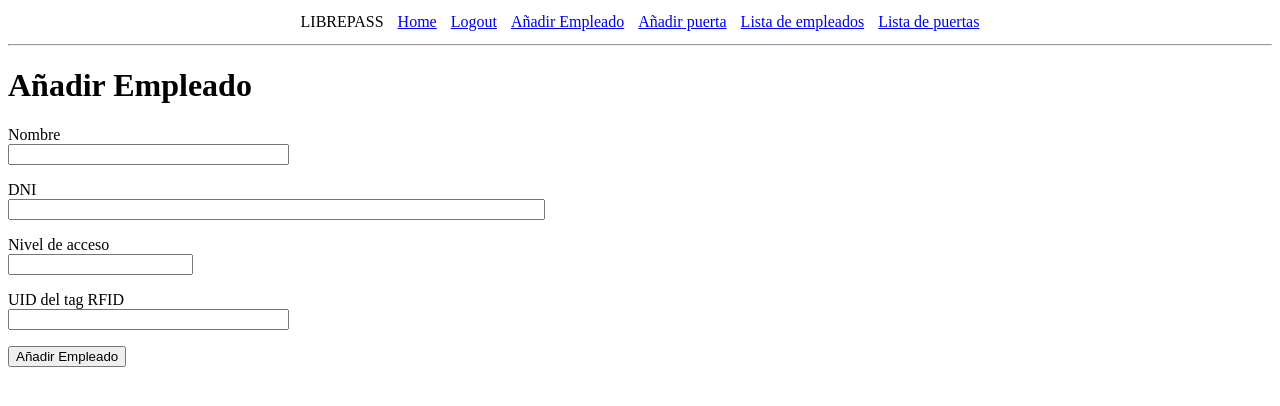
After one commit to KrappRamiro/librepass, a Flask app: page /add_empleado in a window 1280 px wide. The commit adds this page. Shown: the top 406 px of the page. Run offline with Flask 2, Linux system fonts and the light colour scheme; the visitor is signed in with stand-in values (Sample User, id 1).

Commit message:
added empleados, puertas, edits and deletes

```diff
--- a/webapp/db_models.py
+++ b/webapp/db_models.py
@@ -40,6 +40,7 @@ class Empleado(db.Model):
     nombre = db.Column(db.String(128), nullable=False)
     dni = db.Column(db.String(20), nullable=False)
     nivel_acceso = db.Column(db.Integer(), nullable=False)
+    rfid = db.Column(db.String(40), unique=True)
     # backref es una forma simple de darle una nueva propiedad a la clase Acceso. O sea, yo podria acceder al Empleado haciendo Acceso.loQueHayaPuestoEnBackref https://stackoverflow.com/a/44538989/15965186
     '''
     For a one-to-many relationship, a db.relationship field is normally defined on the "one" side, and is used as a convenient way to get access to the "many".
@@ -51,12 +52,19 @@ class Empleado(db.Model):
     def __repr__(self):
         return '<Empleado: {}>'.format(self.nombre)
 
+class Puerta(db.Model):
+    id = db.Column(db.Integer(), primary_key=True)
+    nivel_seguridad = db.Column(db.Integer(), nullable=False)
+    nota = db.Column(db.String(), nullable=True)
+    accesos = db.relationship('Acceso', backref="puerta", lazy="dynamic")
 
 class Acceso(db.Model):
     id = db.Column(db.Integer(), primary_key=True)
     timestamp = db.Column(db.DateTime(), nullable=False,
                           index=True, default=datetime.utcnow)
+    autorizado = db.Column(db.Boolean(), nullable=False)
     empleado_id = db.Column(db.Integer, db.ForeignKey("empleado.id"))
+    puerta_id = db.Column(db.Integer, db.ForeignKey("puerta.id"))
 
     def __repr__(self):
-        return '<Acceso: {}>'.format(self.timestamp)
+        return f'<Acceso: id: {self.id},\t timestamp: {self.timestamp},\t empleado: {self.empleado_id},\t puerta: {self.puerta}>'
--- a/webapp/forms.py
+++ b/webapp/forms.py
@@ -1,5 +1,6 @@
+from tokenize import String
 from flask_wtf import FlaskForm
-from wtforms import StringField, PasswordField, BooleanField, SubmitField
+from wtforms import StringField, PasswordField, BooleanField, SubmitField, IntegerField
 from wtforms.validators import DataRequired, ValidationError, Email, EqualTo
 from webapp.db_models import User
 
@@ -18,16 +19,50 @@ class RegistrationForm(FlaskForm):
     email = StringField('Email', validators=[DataRequired(), Email()])
     password = PasswordField('Password', validators=[DataRequired()])
     password2 = PasswordField('Repeat Password', validators=[
-                               DataRequired(), EqualTo('password')])
-    submit=SubmitField('Register')
+        DataRequired(), EqualTo('password')])
+    submit = SubmitField('Register')
 
     def validate_username(self, username):
         # Query the database to see if an username with the name introduced already exists
         user = User.query.filter_by(username=username.data).first()
         if user is not None:
             raise ValidationError('Please use a different username')
+
     def validate_email(self, email):
         # Query the database to see if the email is already in use
         email = User.query.filter_by(email=email.data).first()
         if email is not None:
             raise ValidationError('Please use a different email')
+
+
+class AddEmpleadoForm(FlaskForm):
+    nombre = StringField('Nombre', validators=[DataRequired()])
+    dni = StringField('DNI', validators=[DataRequired()])
+    nivel_acceso = IntegerField('Nivel de acceso', validators=[DataRequired()])
+    rfid = StringField('UID del tag RFID', validators=[DataRequired()])
+    submit = SubmitField('Añadir Empleado')
+
+
+class AddPuertaForm(FlaskForm):
+    nivel_seguridad = IntegerField(
+        'Nivel de seguridad', validators=[DataRequired()])
+    nota = StringField()
+    submit = SubmitField('Añadir Puerta')
+
+
+class ConfirmForm(FlaskForm):
+    submit = SubmitField('Confirmar')
+
+
+class EditEmpleadoForm(FlaskForm):
+    nombre = StringField('Nombre', validators=[DataRequired()])
+    dni = StringField('DNI', validators=[DataRequired()])
+    nivel_acceso = IntegerField('Nivel de acceso', validators=[DataRequired()])
+    rfid = StringField('UID del tag RFID', validators=[DataRequired()])
+    submit = SubmitField('Editar Empleado')
+
+class EditPuertaForm(FlaskForm):
+    nivel_seguridad = IntegerField(
+        'Nivel de seguridad', validators=[DataRequired()])
+    nota = StringField()
+    submit = SubmitField('Editar Puerta')
--- a/webapp/routes.py
+++ b/webapp/routes.py
@@ -1,10 +1,11 @@
+from re import A
 from webapp import app
 from webapp import db
 from flask import render_template, request, jsonify, redirect, url_for, flash
 from flask_login import current_user, login_user, logout_user, login_required
 from werkzeug.urls import url_parse
-from webapp.forms import LoginForm, RegistrationForm
-from webapp.db_models import User, Acceso
+from webapp.forms import AddEmpleadoForm, AddPuertaForm, ConfirmForm, EditEmpleadoForm, EditPuertaForm, LoginForm, RegistrationForm
+from webapp.db_models import Puerta, User, Acceso, Empleado
 
 
 @app.route('/')
@@ -48,16 +49,183 @@ def logout():
     logout_user()
     return redirect(url_for('index'))
 
+
 @app.route('/register', methods=['GET', 'POST'])
 def register():
     if current_user.is_authenticated:
         return redirect(url_for('index'))
     form = RegistrationForm()
     if form.validate_on_submit():
-        user = User(username = form.username.data, email=form.email.data)
+        user = User(username=form.username.data, email=form.email.data)
         user.set_password(form.password.data)
         db.session.add(user)
         db.session.commit()
         flash('Congratulations, you are now a registered user!')
         return redirect(url_for('login'))
     return render_template('register.html', title='Register', form=form)
+
+
+@app.route('/add_empleado', methods=['GET', 'POST'])
+def add_empleado():
+    form = AddEmpleadoForm()
+    if form.validate_on_submit():
+        empleado = Empleado(
+            nombre=form.nombre.data,
+            dni=form.dni.data,
+            nivel_acceso=form.nivel_acceso.data,
+            rfid=form.rfid.data
+        )
+        db.session.add(empleado)
+        db.session.commit()
+        flash(f'Agregado al empleado {form.nombre.data}')
+        return redirect(url_for('add_empleado'))
+    return render_template('add_empleado.html', title='Añadir Empleado', form=form)
+
+
+@app.route('/add_puerta/', methods=['GET', 'POST'])
+def add_puerta():
+    form = AddPuertaForm()
+    if form.validate_on_submit():
+        puerta = Puerta(
+            nivel_seguridad=form.nivel_seguridad.data,
+            nota=form.nota.data
+        )
+        db.session.add(puerta)
+        db.session.commit()
+        flash(
+            f'Agregada la puerta con la nota {form.nota.data}, y el nivel de seguridad {form.nivel_seguridad.data}')
+        return redirect(url_for('add_puerta'))
+    return render_template('add_puerta.html', title='Añadir Puerta', form=form)
+
+
+@app.route('/see_empleados')
+def see_empleados():
+    empleados = Empleado.query.all()
+    return render_template('see_empleados.html', title="Lista de Empleados", empleados=empleados)
+
+
+@app.route('/see_puertas')
+def see_puertas():
+    puertas = Puerta.query.all()
+    return render_template('see_puertas.html', title="Lista de Empleados", puertas=puertas)
+
+#----------------- Delete urls ------------------#
+
+@app.route('/delete_empleado/<int:id>', methods=['GET', 'POST'])
+def delete_empleado(id):
+    empleado = Empleado.query.filter_by(id=id).first()
+    form = ConfirmForm()
+    if form.validate_on_submit():
+        #Borrar al empleado
+        db.session.delete(empleado)
+        db.session.commit()
+        flash(
+            f'Borrado al empleado'
+        )
+        return redirect(url_for('see_empleados'))
+    return render_template('delete_empleado.html', title="Borrar empleado", form=form, empleado=empleado)
+
+@app.route('/delete_puerta/<int:id>', methods=['GET', 'POST'])
+def delete_puerta(id):
+    puerta = Puerta.query.filter_by(id=id).first()
+    form = ConfirmForm()
+    if form.validate_on_submit():
+        #Borrar la puerta
+        db.session.delete(puerta)
+        db.session.commit()
+        flash(
+            f'Borrada la puerta'
+        )
+        return redirect(url_for('see_puertas'))
+    return render_template('delete_puerta.html', title="Borrar puerta", form=form, puerta=puerta)
+
+
+
+#----------------- Edit urls ------------------#
+
+@app.route('/editar_empleado/<int:id>', methods=['GET', 'POST'])
+def editar_empleado(id):
+    form = EditEmpleadoForm()
+    empleado_a_editar = Empleado.query.filter_by(id=id).first()
+    if form.validate_on_submit():
+        empleado_a_editar.nombre = form.nombre.data
+        empleado_a_editar.dni = form.dni.data
+        empleado_a_editar.nivel_acceso = form.nivel_acceso.data
+        empleado_a_editar.rfid = form.rfid.data
+        db.session.add(empleado_a_editar)
+        db.session.commit()
+        flash('Your changes have been saved.')
+        return redirect(url_for('see_empleados'))
+    elif request.method == 'GET':
+        form.nombre.data = empleado_a_editar.nombre
+        form.dni.data = empleado_a_editar.dni
+        form.nivel_acceso.data = empleado_a_editar.nivel_acceso
+        form.rfid.data = empleado_a_editar.rfid
+    return render_template('editar_empleado.html', title='Editar Empleado',
+                           form=form)
+
+
+@app.route('/editar_puerta/<int:id>', methods=['GET', 'POST'])
+def editar_puerta(id):
+    form = EditPuertaForm()
+    puerta_a_editar = Puerta.query.filter_by(id=id).first()
+    if form.validate_on_submit():
+        puerta_a_editar.nivel_seguridad = form.nivel_seguridad.data
+        puerta_a_editar.nota = form.nota.data
+        db.session.add(puerta_a_editar)
+        db.session.commit()
+        flash('Your changes have been saved.')
+        return redirect(url_for('see_puertas'))
+    elif request.method == 'GET':
+        form.nota.data = puerta_a_editar.nota
+        form.nivel_seguridad.data = puerta_a_editar.nivel_seguridad
+    return render_template('editar_puerta.html', title='Editar Puerta',
+                           form=form)
+
+
+# ------------------- API ROUTES ----------------------- #
+
+
+@app.route('/api/let_employee_pass/<string:rfid>/<int:puerta>')
+def get_empleado(rfid, puerta):
+    empleado = Empleado.query.filter_by(rfid=rfid).first()
+    puerta = Puerta.query.filter_by(id=puerta).first()
+    # ------------ Inicio de checkeo de existencia de datos en la base de datos ------------------- #
+    if empleado == None:
+        return {
+            'mensaje': f'El RFID {rfid} no fue encontrado en la base de datos',
+            'acceso': False
+        }
+    elif puerta == None:
+        return {
+            'mensaje': f'La puerta no fue encontrada',
+            'acceso': False
+        }
+
+    # ------------ Fin de checkeo de existencia de datos en la base de datos ------------------- #
+    # Si el empleado NO tiene el nivel de seguridad necesario
+    if (empleado.nivel_acceso >= puerta.nivel_seguridad) == False:
+        respuesta = {
+            'mensaje': f"El empleado {empleado.nombre} con el nivel de acceso {empleado.nivel_acceso} NO ha sido autorizado a pasar por la puerta {puerta.id}",
+            'acceso': False
+        }
+        autorizado = False
+    # Si el empleado SI tiene el nivel de seguridad necesario
+    else:
+        respuesta = {
+            'mensaje': f"El empleado {empleado.nombre} con el nivel de acceso {empleado.nivel_acceso} ha sido autorizado a pasar por la puerta {puerta.id} con el nivel de seguridad {puerta.nivel_seguridad}",
+            'acceso': True
+        }
+        autorizado = True
+    # Agregar acceso (permitido o denegado, cualsea) en la base de datos
+    acceso = Acceso(empleado=empleado, puerta=puerta, autorizado=autorizado)
+    db.session.add(acceso)
+    db.session.commit()
+    return respuesta
+
+
+@app.route('/api/status')
+def status():
+    return {
+        'status': True
+    }
--- /dev/null
+++ b/webapp/templates/add_empleado.html
@@ -0,0 +1,40 @@
+{%extends "base.html"%} {%block content%}
+
+<h1>Añadir Empleado</h1>
+<form action="" method="post">
+	{{form.hidden_tag()}}
+	<p>
+		{{ form.nombre.label}} <br />
+		{{ form.nombre(size=32)}} <br />
+		{%for error in form.nombre.errors%}
+		<span style="color: red">[{{error}}]</span>
+		{%endfor%}
+	</p>
+
+	<p>
+		{{form.dni.label}} <br />
+		{{form.dni(size=64)}} <br />
+		{% for error in form.dni.errors%}
+		<span style="color: red">[{{error}}]</span>
+		{%endfor%}
+	</p>
+	<p>
+		{{ form.nivel_acceso.label }}<br />
+		{{ form.nivel_acceso(size=32) }}<br />
+		{% for error in form.nivel_acceso.errors %}
+		<span style="color: red">[{{ error }}]</span>
+		{% endfor %}
+	</p>
+
+	<p>
+		{{ form.rfid.label }}<br />
+		{{ form.rfid(size=32) }}<br />
+		{% for error in form.rfid.errors %}
+		<span style="color: red">[{{ error }}]</span>
+		{% endfor %}
+	</p>
+
+	<p>{{form.submit()}}</p>
+</form>
+
+{%endblock%}
--- a/webapp/templates/base.html
+++ b/webapp/templates/base.html
@@ -9,17 +9,50 @@
 		{% else %}
 		<title>Welcome to Librepass</title>
 		{% endif %}
+		<style>
+			.nav {
+				list-style-type: none;
+				text-align: center;
+				padding: 0;
+				margin: 0;
+			}
+
+			.nav li {
+				display: inline-block;
+				padding: 5px;
+			}
+		</style>
 	</head>
 	<body>
-		<div>
-			Librepass:
+		<nav>
+			<ul class="nav">
+				<li>LIBREPASS</li>
+				<li>
 					<a href="{{url_for('index')}}">Home</a>
+				</li>
 				{% if current_user.is_anonymous %}
+				<li>
 					<a href="{{ url_for('login') }}">Login</a>
+				</li>
 				{% else %}
+				<li>
 					<a href="{{ url_for('logout') }}">Logout</a>
+				</li>
 				{% endif %}
-		</div>
+				<li>
+					<a href="{{url_for('add_empleado')}}">Añadir Empleado</a>
+				</li>
+				<li>
+					<a href="{{url_for('add_puerta')}}">Añadir puerta</a>
+				</li>
+				<li>
+					<a href="{{url_for('see_empleados')}}">Lista de empleados</a>
+				</li>
+				<li>
+					<a href="{{url_for('see_puertas')}}">Lista de puertas</a>
+				</li>
+			</ul>
+		</nav>
 		<hr />
 		{% with messages = get_flashed_messages() %} {% if messages %}
 		<ul>
```
Also changed, not shown: init_db.py (+12 -12 lines), webapp/templates/add_puerta.html (added, +25 -0 lines), webapp/templates/delete_empleado.html (added, +14 -0 lines), webapp/templates/delete_puerta.html (added, +14 -0 lines), webapp/templates/editar_empleado.html (added, +35 -0 lines), webapp/templates/editar_puerta.html (added, +24 -0 lines), webapp/templates/index.html (+33 -7 lines), webapp/templates/see_empleados.html (added, +41 -0 lines), webapp/templates/see_puertas.html (added, +35 -0 lines). Lines whose indentation alone changed are shown as unchanged.
